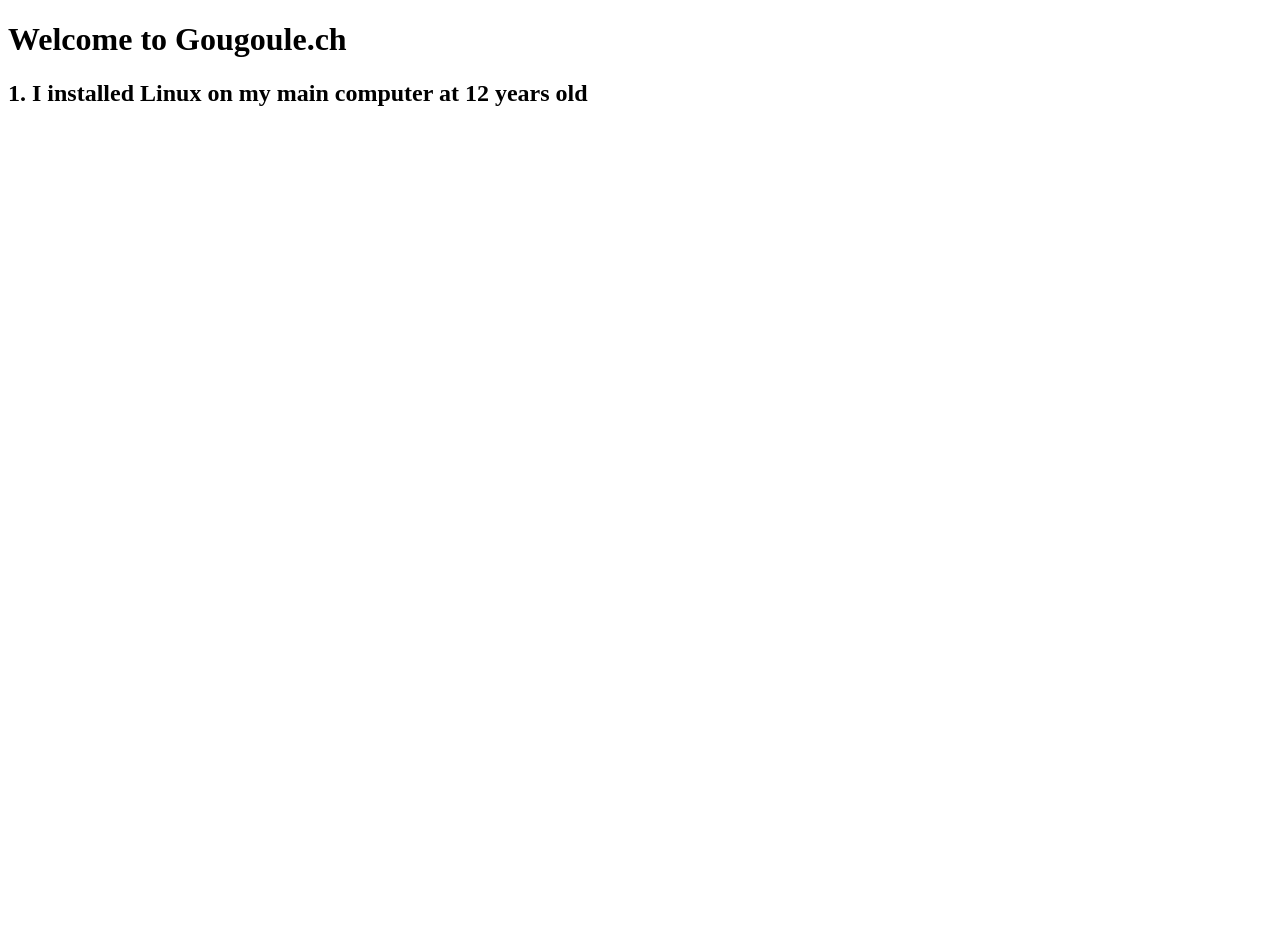
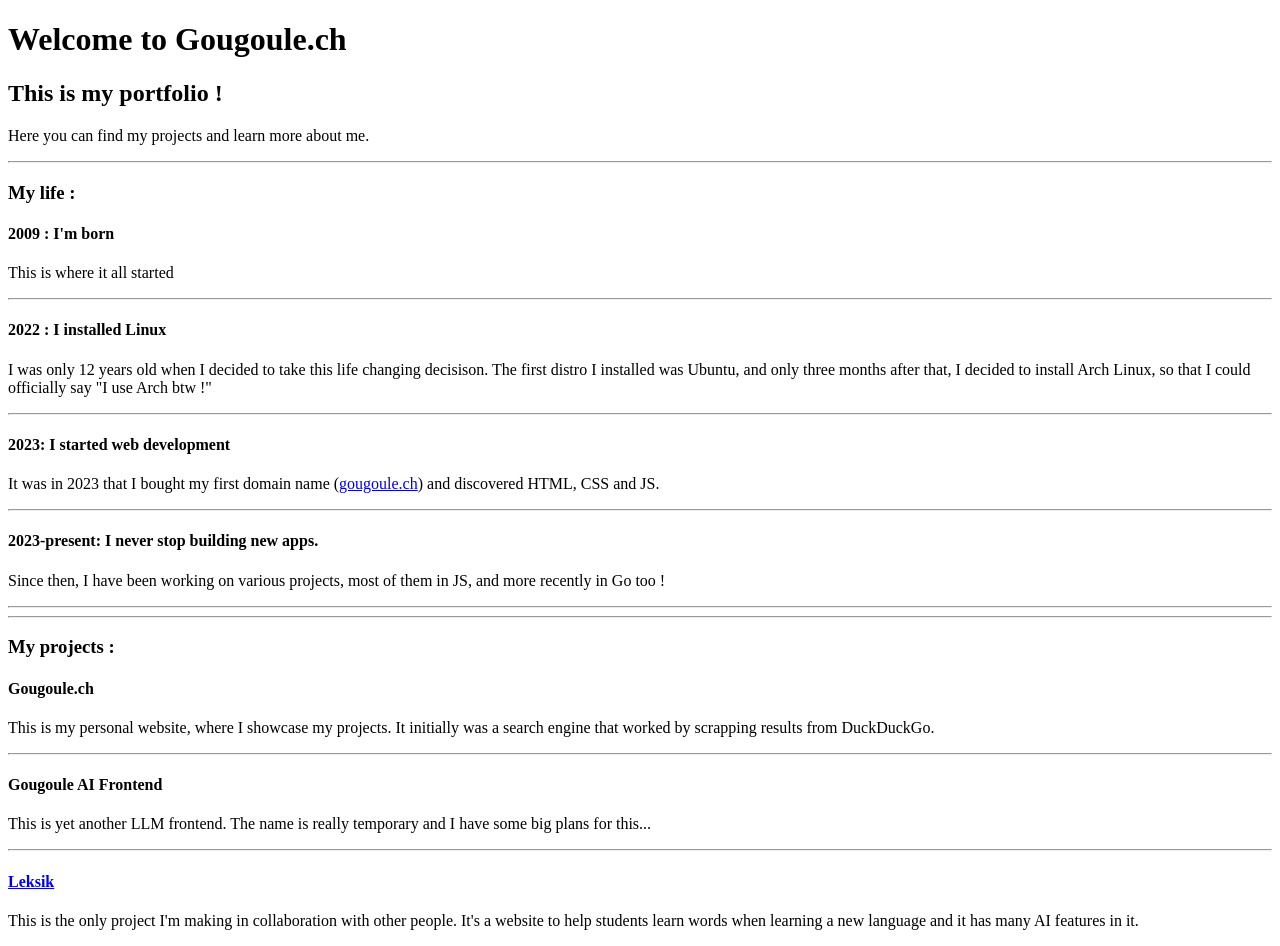
Before and after one commit to pioucraft/gougoule.ch, a plain HTML site: page index.html in a window 1280 px wide. Before the commit the page ends 800 px from the top, so only its background shows below. Drawn offline with Linux system fonts and the light colour scheme.

Commit message:
Actually make the website

```diff
--- a/index.html
+++ b/index.html
@@ -11,6 +11,32 @@
 </head>
 <body>
     <h1>Welcome to Gougoule.ch</h1>
-    <h2>1. I installed Linux on my main computer at 12 years old</h2>
+    <h2>This is my portfolio !</h2>
+    <p>Here you can find my projects and learn more about me.</p>
+
+    <hr>
+    <h3>My life :</h3>
+    <h4>2009 : I'm born</h4>
+    <p>This is where it all started</p>
+    <hr>
+    <h4>2022 : I installed Linux</h4>
+    <p>I was only 12 years old when I decided to take this life changing decisison. The first distro I installed was Ubuntu, and only three months after that, I decided to install Arch Linux, so that I could officially say "I use Arch btw !"</p>
+    <hr>
+    <h4>2023: I started web development</h4>
+    <p>It was in 2023 that I bought my first domain name (<a href="https://gougoule.ch">gougoule.ch</a>) and discovered HTML, CSS and JS.</p>
+    <hr>
+    <h4>2023-present: I never stop building new apps.</h4>
+    <p>Since then, I have been working on various projects, most of them in JS, and more recently in Go too !</p>
+    <hr>
+    <hr>
+    <h3>My projects :</h3>
+    <h4>Gougoule.ch</h4>
+    <p>This is my personal website, where I showcase my projects. It initially was a search engine that worked by scrapping results from DuckDuckGo.</p>
+    <hr>
+    <h4>Gougoule AI Frontend</h4>
+    <p>This is yet another LLM frontend. The name is really temporary and I have some big plans for this...</p>
+    <hr>
+    <h4><a href="https://leksik.ch">Leksik</a></h4>
+    <p>This is the only project I'm making in collaboration with other people. It's a website to help students learn words when learning a new language and it has many AI features in it.</p>
 </body>
-</html
+</html>
```
